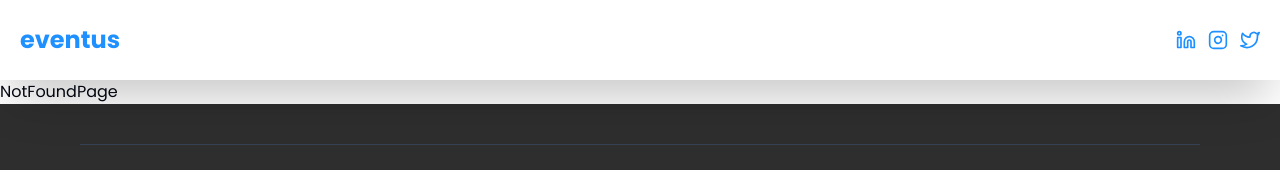
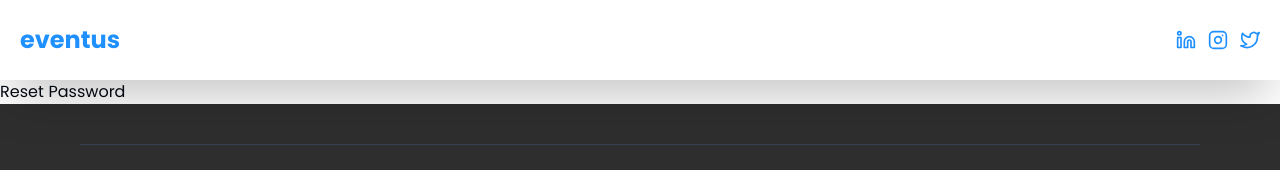
Before and after one commit to kojowiafe-dev/mailto, a React (Vite) app in the folder frontend/: page /reset-password in a window 1280 px wide. Shown: the top 170 px of the page. Built offline with nearby package versions, Linux system fonts and the light colour scheme.

Commit message:
making major changes

```diff
--- a/frontend/src/App.jsx
+++ b/frontend/src/App.jsx
@@ -12,6 +12,7 @@ import { motion, useScroll, useTransform } from 'framer-motion';
 import ForgotPassword from './Routes/ForgotPassword';
 import Admin from './Admin/main';
 import { ToastContainer } from 'react-toastify';
+import ResetPassword from './Routes/ResetPassword';
 
 function CustomRoutes() {
   const element = useRoutes([
@@ -34,6 +35,10 @@ function CustomRoutes() {
     {
       path: '/verify-code',
       element: <VerifyCode />,
+    },
+    {
+      path: '/reset-password',
+      element: <ResetPassword />,
     },
     {
       path: '/admin',
--- /dev/null
+++ b/frontend/src/Routes/ResetPassword.jsx
@@ -0,0 +1,7 @@
+import React from 'react';
+
+const ResetPassword = () => {
+  return <div>Reset Password</div>;
+};
+
+export default ResetPassword;
```
